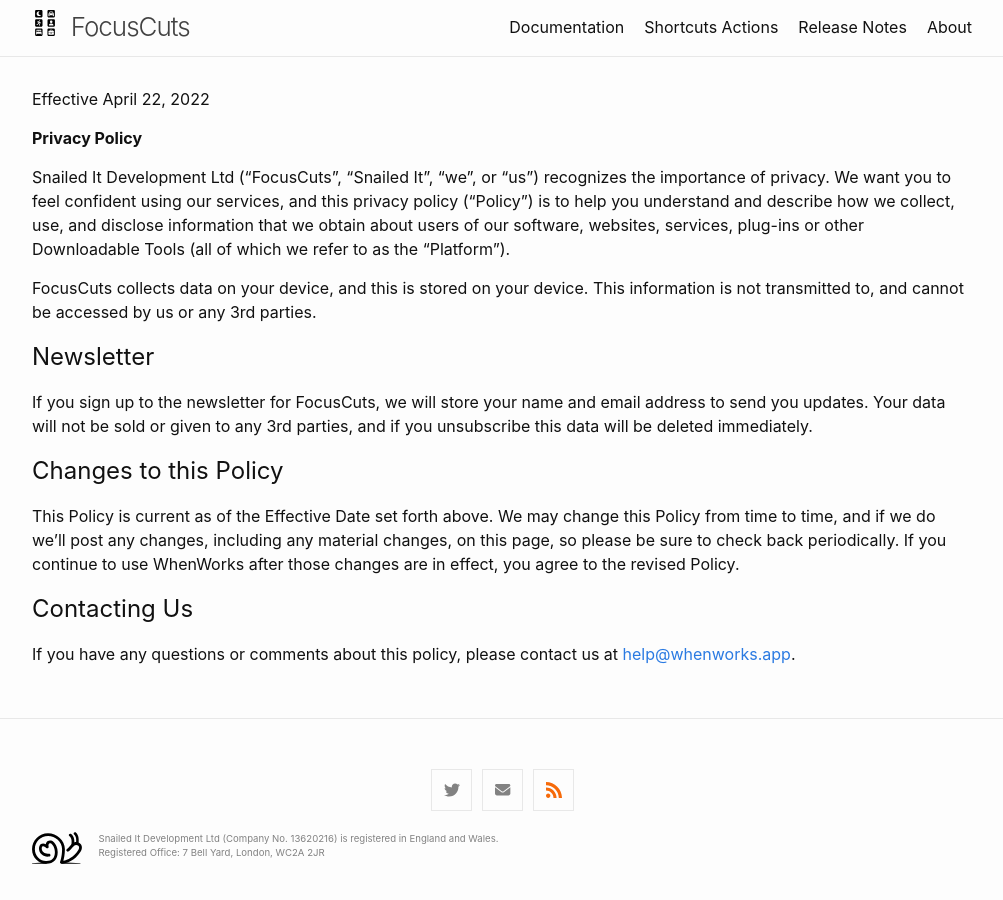
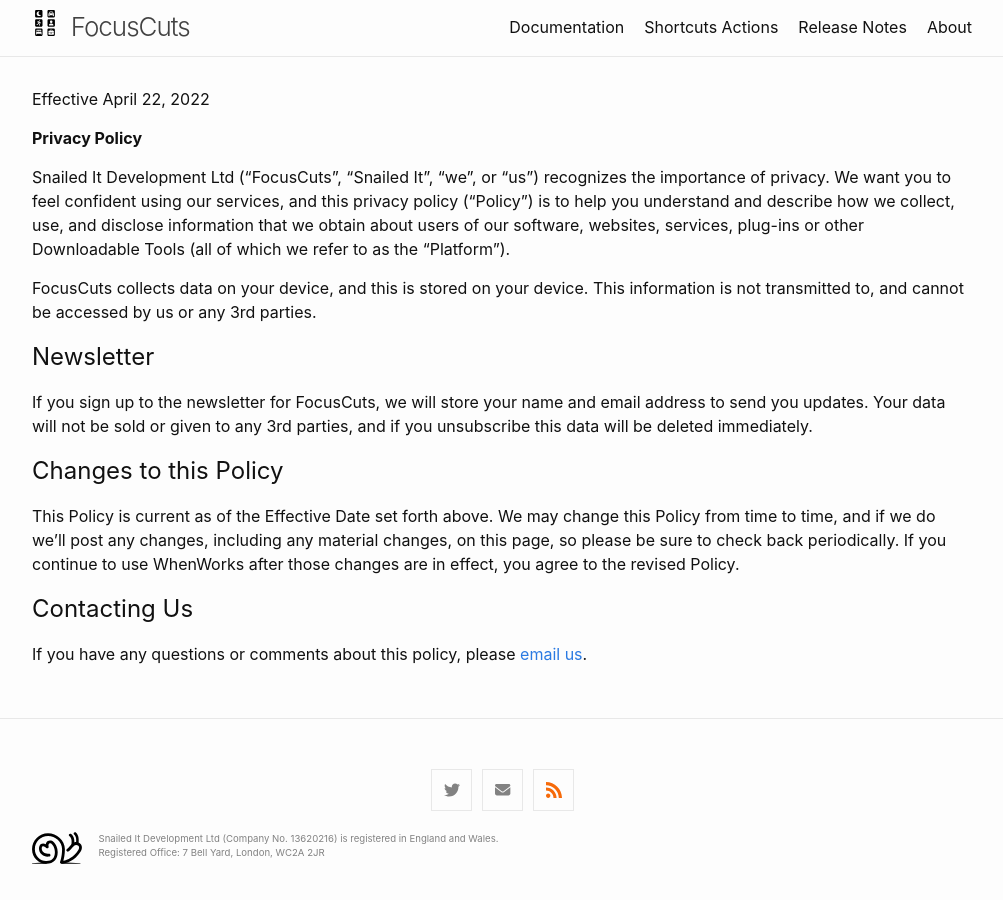
Before and after one commit to Omni-Tooling/FocusCuts-Site, a Jekyll site: the page built from privacy-policy.md, in a window 1280 px wide. Shown: the whole page, without its empty margins (138-1141 px from the left). Built offline with Jekyll 4.4.1, drawn with Linux system fonts in a browser that asks for light colours.

Commit message:
Fix the contact email

```diff
--- a/privacy-policy.md
+++ b/privacy-policy.md
@@ -27,4 +27,4 @@
 
 ## Contacting Us
 
-If you have any questions or comments about this policy, please contact us at [help@whenworks.app](mailto:help@whenworks.app).
+If you have any questions or comments about this policy, please [email us](mailto:{{ site.email | encode_email }}).
```
